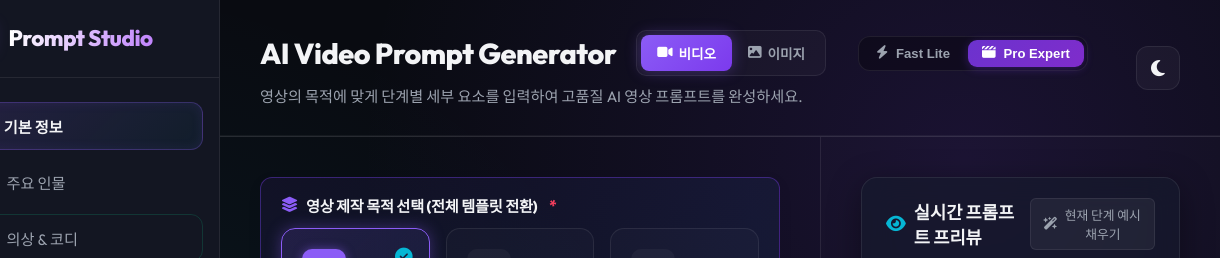
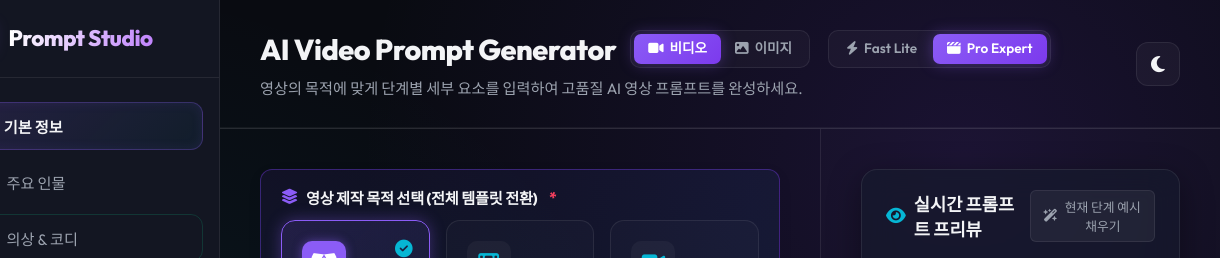
Before and after one commit to 9CORE1/promptmaker, a website: page studio.html in a window 1280 px wide. Shown: the top 258 px of the page, 60-1280 px from the left. Drawn offline with Linux system fonts and the light colour scheme; a web font is replaced by a local one.

Commit message:
fast exper 모드 전환 상자 높이 조절

```diff
--- a/style.css
+++ b/style.css
@@ -1127,12 +1127,12 @@
 }
 
 /* ==========================================================================
-   Image/Video Mode Toggle Styles
+   Image/Video Mode Toggle & GenMode Switcher Styles (Standardized 38px Height)
    ========================================================================== */
 .title-with-toggle {
     display: flex;
     align-items: center;
-    gap: 20px;
+    gap: 14px;
     margin-bottom: 8px;
 }
 
@@ -1141,16 +1141,20 @@
 }
 
 .mode-toggle-group {
-    display: flex;
+    display: inline-flex;
+    align-items: center;
+    height: 38px;
     background-color: rgba(255, 255, 255, 0.03);
-    padding: 4px;
+    padding: 3px;
     border-radius: 10px;
     border: 1px solid var(--border-glass);
+    box-sizing: border-box;
 }
 
 .btn-mode {
-    padding: 8px 16px;
-    border-radius: 8px;
+    height: 100%;
+    padding: 0 14px;
+    border-radius: 7px;
     border: none;
     font-size: 0.85rem;
     font-weight: 600;
@@ -1158,15 +1162,18 @@
     cursor: pointer;
     background: transparent;
     color: var(--text-secondary);
-    display: flex;
-    align-items: center;
+    display: inline-flex;
+    align-items: center;
+    justify-content: center;
     gap: 6px;
     transition: var(--transition-smooth);
+    box-sizing: border-box;
+    line-height: 1;
 }
 
 .btn-mode:hover {
     color: var(--text-primary);
-    background-color: rgba(255, 255, 255, 0.02);
+    background-color: rgba(255, 255, 255, 0.04);
 }
 
 .btn-mode.active {
@@ -1602,35 +1609,43 @@
     color: #0f172a;
 }
 
-/* Studio Header GenMode Segmented Switcher */
+/* Studio Header GenMode Segmented Switcher (Standardized 38px Height) */
 .gen-mode-toggle-container {
     display: inline-flex;
-    background-color: rgba(0, 0, 0, 0.3);
+    align-items: center;
+    height: 38px;
+    background-color: rgba(255, 255, 255, 0.03);
     border: 1px solid var(--border-glass);
-    border-radius: 12px;
+    border-radius: 10px;
     padding: 3px;
-    gap: 4px;
-    margin-left: 12px;
+    gap: 2px;
+    margin-left: 4px;
+    box-sizing: border-box;
 }
 
 body.light-mode .gen-mode-toggle-container {
-    background-color: rgba(0, 0, 0, 0.04);
-    border-color: rgba(0, 0, 0, 0.1);
+    background-color: rgba(0, 0, 0, 0.03);
+    border-color: rgba(0, 0, 0, 0.08);
 }
 
 .gen-mode-btn {
+    height: 100%;
     display: inline-flex;
     align-items: center;
-    gap: 8px;
-    padding: 6px 14px;
-    font-size: 0.82rem;
+    justify-content: center;
+    gap: 6px;
+    padding: 0 14px;
+    font-size: 0.85rem;
     font-weight: 600;
+    font-family: var(--font-main);
     color: var(--text-secondary);
     background: transparent;
     border: none;
-    border-radius: 9px;
+    border-radius: 7px;
     cursor: pointer;
     transition: var(--transition-smooth);
+    box-sizing: border-box;
+    line-height: 1;
 }
 
 .gen-mode-btn i {
@@ -1639,16 +1654,17 @@
 
 .gen-mode-btn:hover {
     color: var(--text-primary);
+    background-color: rgba(255, 255, 255, 0.04);
 }
 
 .gen-mode-btn.active[data-gen-mode="lite"] {
-    background: linear-gradient(135deg, rgba(8, 145, 178, 0.85), rgba(6, 182, 212, 0.85));
+    background: linear-gradient(135deg, rgba(8, 145, 178, 0.9), rgba(6, 182, 212, 0.9));
     color: #ffffff;
     box-shadow: 0 2px 10px rgba(6, 182, 212, 0.3);
 }
 
 .gen-mode-btn.active[data-gen-mode="pro"] {
-    background: linear-gradient(135deg, rgba(124, 58, 237, 0.85), rgba(147, 51, 234, 0.85));
+    background: linear-gradient(135deg, var(--color-primary), var(--color-primary-hover));
     color: #ffffff;
-    box-shadow: 0 2px 10px rgba(124, 58, 237, 0.3);
-}
+    box-shadow: var(--neon-shadow);
+}
```
